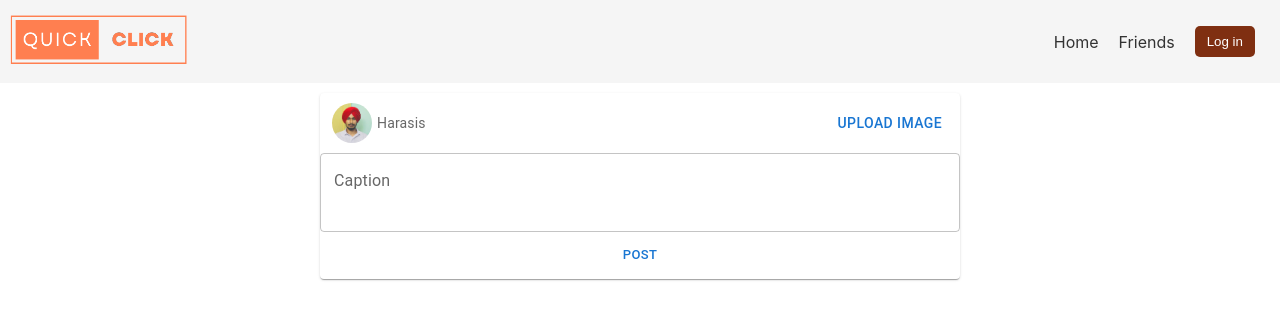
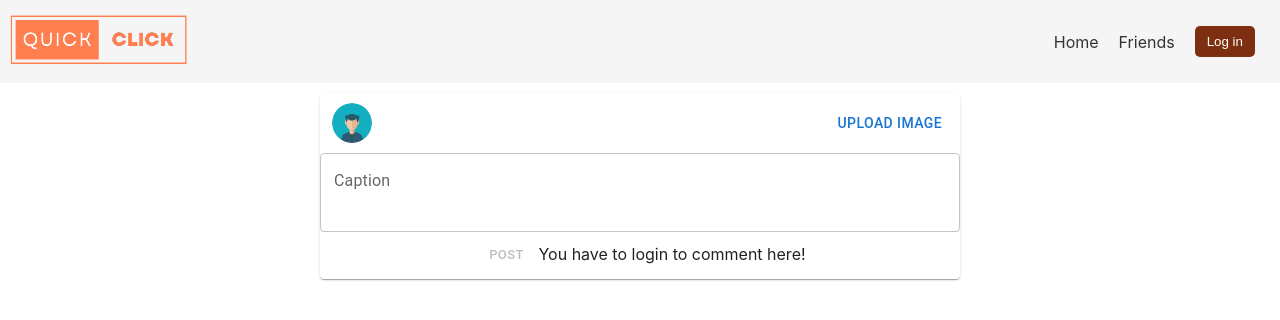
Before and after one commit to Rakibul-Islam-GitHub/quick-click-posting-webapp, a React (Create React App) app: page / in a window 1280 px wide. Shown: the top 320 px of the page. Built offline with nearby package versions, Linux system fonts and the light colour scheme; no server answers.

Commit message:
add post added

```diff
--- a/src/Homepage.jsx
+++ b/src/Homepage.jsx
@@ -1,18 +1,26 @@
-import React from "react";
+import React, { useEffect, useState } from "react";
 import "./Homepage.css";
 import Navbar from './Navbar';
 import Feed from './Feed';
 import Upload from './Upload';
+import { getPost } from "./api-call/api";
 
 
 const Homepage = () => {
+  const [posts, setPosts]= useState([])
+
+  useEffect(()=>{
+    getPost((res) => {
+      setPosts(res.reverse())
+  });
+  },[])
   return (
-    <div>
+    <>
      <Navbar/>
-     <Upload/>
-     <Feed/>
+     <Upload setPosts={setPosts}/>
+     <Feed posts={posts}/>
 
-    </div>
+    </>
   );
 };
 
--- a/src/Upload.jsx
+++ b/src/Upload.jsx
@@ -1,34 +1,55 @@
-import React, { useState } from "react";
+import React, { useContext, useState } from "react";
 import "./Upload.css";
 import { Button, TextField } from "@mui/material";
-import imageProfile from "./images/ProfilePhoto.JPG";
-import FavoriteBorderIcon from '@mui/icons-material/FavoriteBorder';
-import { AiOutlineLike } from 'react-icons/ai';
-import { AiOutlineDislike } from 'react-icons/ai';
+import imageProfile from "./images/avatar.png";
+import { AuthContext } from "./context/AuthContext";
 
 import {
   Card,
-  CardMedia,
   CardActionArea,
-  CardContent,
   Typography,
   CardActions,
   Avatar,
 } from "@mui/material";
+import { doAddPost, getPost } from "./api-call/api";
 
-const Upload = () => {
+const Upload = ({setPosts}) => {
+  const { user} = useContext(AuthContext)
   const [selectedImage, setSelectedImage] = useState(null);
+  const [image, setImage] = useState(null);
   const [textInput, setTextInput] = useState("");
 
   const handleImageUpload = (event) => {
     const file = event.target.files[0];
     setSelectedImage(URL.createObjectURL(file));
-    console.log(file, selectedImage);
+    setImage(file)
   };
 
   const handleTextInputChange = (event) => {
     setTextInput(event.target.value);
   };
+
+  const handleSubmit=()=>{
+    console.log(image, textInput);
+    if (image===null || textInput==='') {
+      alert('please add an image and caption')
+    }
+    const formData= new FormData()
+    formData.append('image', image)
+    formData.append('description', textInput)
+    doAddPost(formData, user.token, (res)=>{
+
+      if (res) {
+
+        getPost((res2) => {
+          setPosts(res2.reverse())
+          setSelectedImage(null)
+          setImage(null)
+          setTextInput('')
+      });
+      }else{alert('Server error')}
+    })
+  }
 
   return (
     <div className="feed-main">
@@ -38,6 +59,7 @@ const Upload = () => {
             <CardActionArea>
               <div className="image-container">
                 <Typography
+                  component={'span'}
                   variant="body2"
                   color="text.secondary"
                   sx={{
@@ -48,12 +70,12 @@ const Upload = () => {
                   }}
                 >
                   <div style={{ display: "flex", alignItems: "center" }}>
-                    <Avatar className="ProfilePhoto" alt="Remy Sharp" src={imageProfile} />
-                    <span className="name">Harasis</span>
+                    {user && <Avatar className="ProfilePhoto" alt="Remy Sharp" src={imageProfile} />}
+                    <span className="name">{user && user.name}</span>
                   </div>
                   <div>
-                    <label htmlFor="upload-input">
-                      <Button component="span">
+                    <label  htmlFor="upload-input">
+                      <Button  component="span">
                         Upload Image
                       </Button>
                       <input
@@ -76,7 +98,7 @@ const Upload = () => {
                   fullWidth
                 />
                 {selectedImage && (
-                  <img className="imagePost" src={selectedImage} alt="post image" />
+                  <img className="imagePost" src={selectedImage} alt="postimage" />
                 )}
                 <div className="name-time-container"></div>
               </div>
@@ -89,9 +111,14 @@ const Upload = () => {
               }}
             >
 
-              <Button size="small"  color="primary">
-                POST
-              </Button>
+
+
+              {!user.token ?  <span>
+                  <Button disabled className="loginButton" type="submit" size="small" color="primary">POST</Button>
+                  <span className="comment-disable-msg">You have to login to comment here!</span>
+                </span> :
+                <Button onClick={handleSubmit} type="submit" className="loginButton"  size="small" color="primary">POST</Button>
+                }
 
             </CardActions>
           </Card>
--- a/src/api-call/api.js
+++ b/src/api-call/api.js
@@ -78,3 +78,22 @@ export const getComment = async(cb) => {
       }
 
   };
+
+  export const doAddPost = async (formdata, token, cb) => {
+
+  const res= await  fetch(`${API_URL}/api/post/add`, {
+        method: "POST",
+        body: formdata,
+        headers: {
+
+          Authorization: `Bearer ${token}`
+        }
+      })
+      if (res.status===200) {
+        const result=  await res.json()
+        return cb(result)
+      }else{
+        return cb(false)
+      }
+
+  };
```
